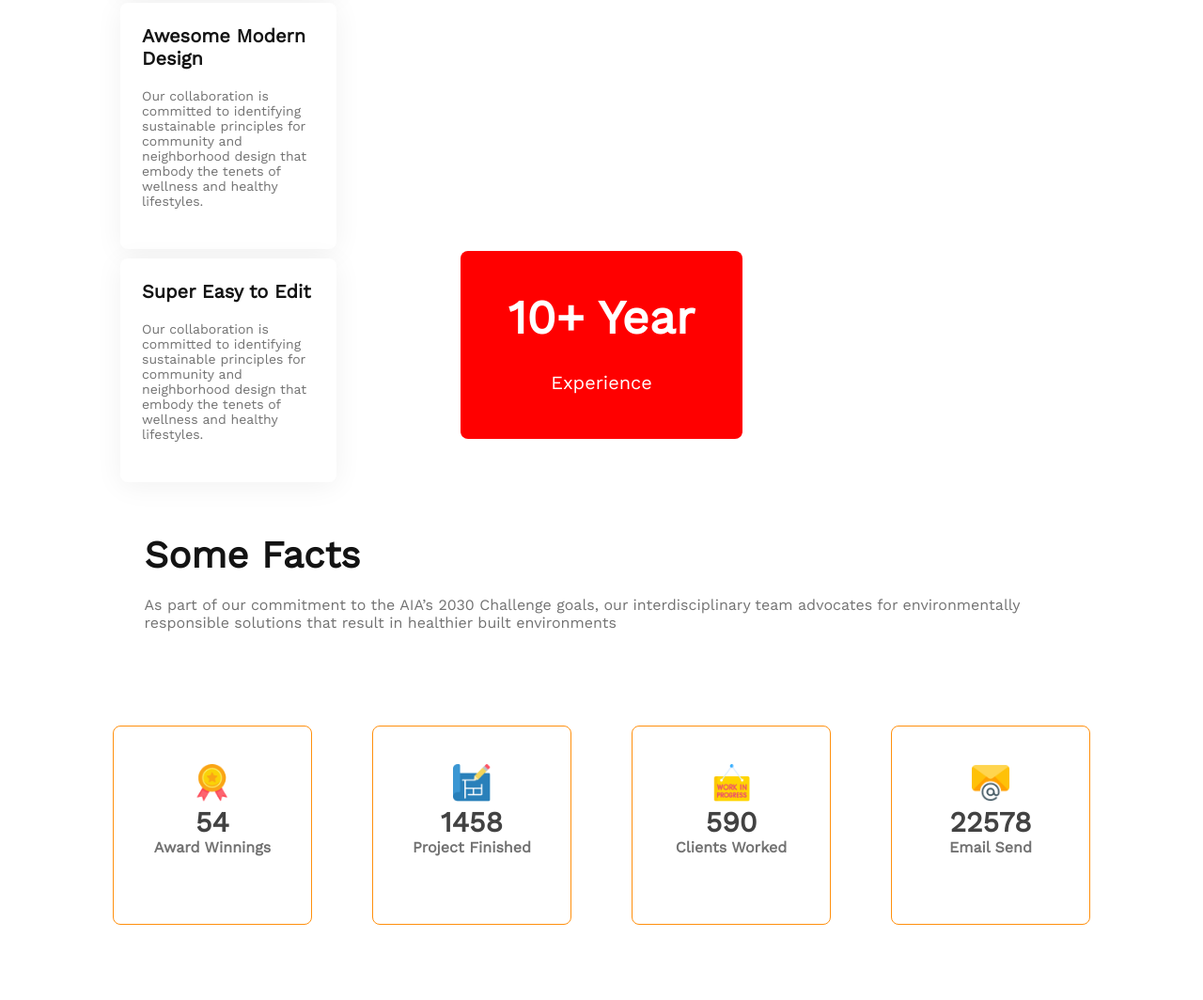
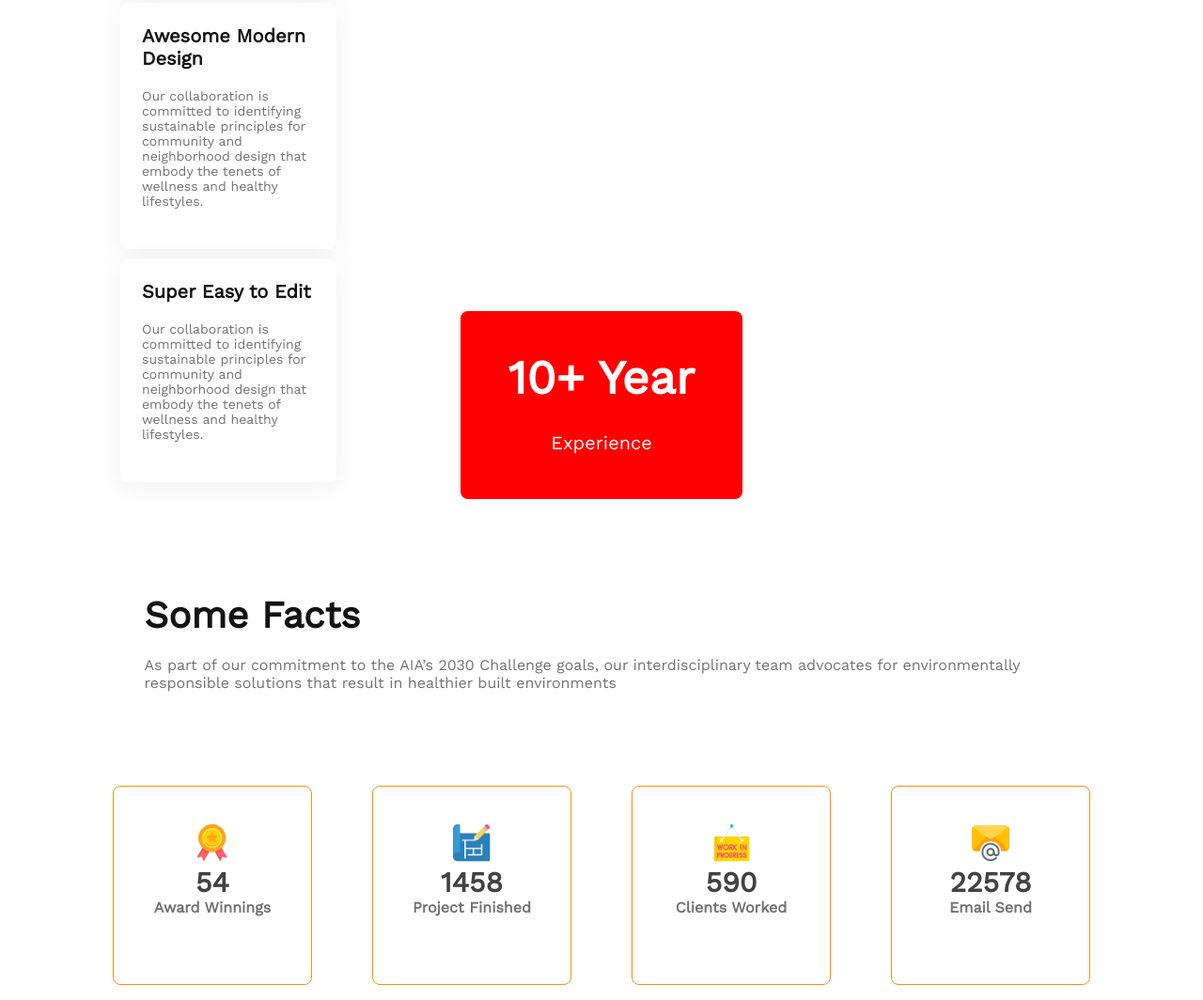
Before and after one commit to A-amirul/g3-architect-project, a plain HTML site: page index.html in a window 1280 px wide. Shown: the part 2842-3906 px from the top of the page at 94% size. Drawn offline with nearby package versions, Linux system fonts and the light colour scheme.

Commit message:
button update

```diff
--- a/style.css
+++ b/style.css
@@ -224,7 +224,7 @@ nav li a {
 
 .button {
     display: flex;
-    margin-top: -20%;
+    margin-top: -15%;
 }
 
 .size {
```
